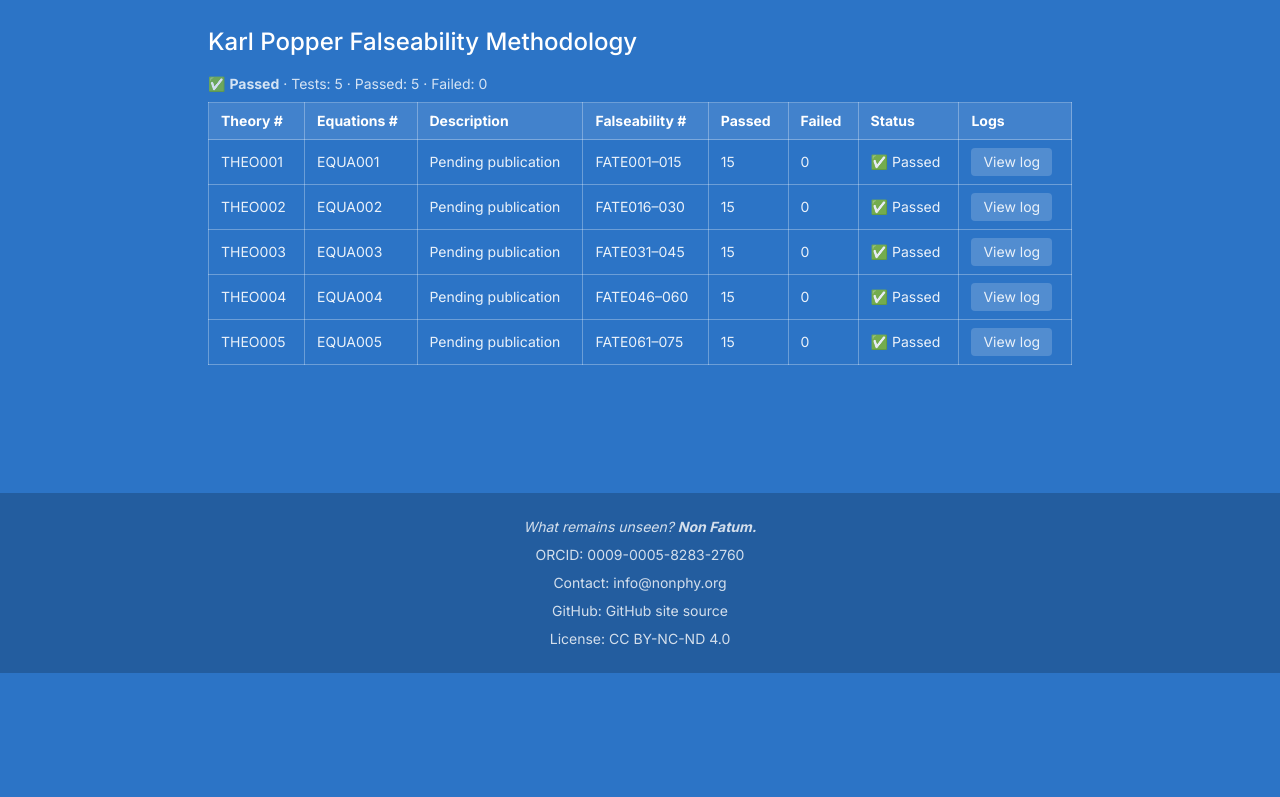
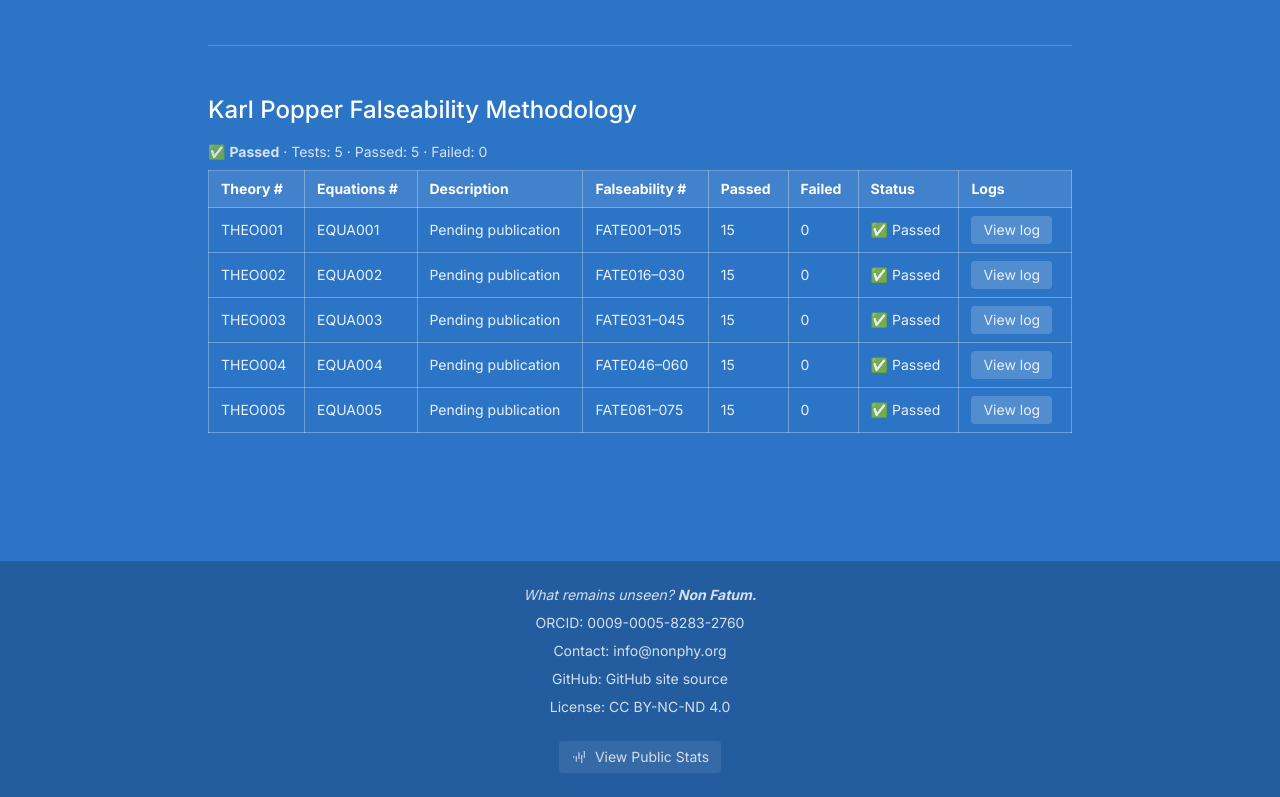
Before and after one commit to nonphyresearch/nonphy-site, a plain HTML site: page public/index.html in a window 1280 px wide. Shown: the part 1076-1873 px from the top of the page. Before the commit the page ends 1749 px from the top, so only its background shows below. Drawn offline with nearby package versions, Linux system fonts and the light colour scheme.

Commit message:
plausible.io stats link addded at footer

```diff
--- a/public/index.html
+++ b/public/index.html
@@ -90,6 +90,8 @@
         </form>
       </section>
 
+
+
       <!-- Two Columns: Method/About and News Log -->
       <section class="section-divider pt-12">
         <div class="grid md:grid-cols-2 gap-8">
@@ -107,6 +109,7 @@
           <div>
             <h3 class="text-2xl font-medium mb-4">News Log</h3>
             <ul class="list-disc list-inside space-y-2 opacity-90 text-sm">
+              <li><strong>2025-07-24 05:50 UTC</strong><br>Public analytics dashboard powered by Plausible now available in the footer</li>
               <li><strong>2025-07-24 05:21 UTC</strong><br>Non Phy receives global attention on Day 1: 108 visitors, 823 requests, access from 10+ countries including SG, US, BR, DE, RU, NL, and 18 GitHub clones</li>
               <li><strong>2025-07-22 15:28 UTC</strong><br>Falsifiability Table has been added to the website</li>
               <li><strong>2025-07-22 14:00 UTC</strong><br>75 falsifiability tests completed across 5 foundational theories</li>
@@ -170,6 +173,7 @@
     </main>
   </div>
 
+
   <footer class="bg-black bg-opacity-20 py-6 mt-12">
     <div class="container mx-auto px-4 max-w-4xl text-center text-sm opacity-80 space-y-2">
       <p class="italic">What remains unseen? <strong>Non Fatum.</strong></p>
@@ -177,7 +181,23 @@
       <p>Contact: <a href="mailto:info@nonphy.org" class="hover:underline">info@nonphy.org</a></p>
       <p>GitHub: <a href="https://github.com/nonphyresearch/nonphy-site" class="hover:underline" target="_blank">GitHub site source</a></p>
       <p>License: <a href="https://creativecommons.org/licenses/by-nc-nd/4.0/" class="hover:underline" target="_blank">CC BY-NC-ND 4.0</a></p>
+
+      <!-- 📊 Public stats button -->
+      <div class="pt-4">
+        <a
+          href="https://plausible.io/nonphy.org"
+          target="_blank"
+          class="inline-flex items-center gap-2 px-3 py-1.5 text-sm rounded bg-white bg-opacity-10 hover:bg-opacity-20 transition"
+        >
+          <svg xmlns="http://www.w3.org/2000/svg" class="h-4 w-4 opacity-80" viewBox="0 0 24 24" fill="currentColor">
+            <path d="M3 13h2v-2H3v2zm4 6h2v-8H7v8zm4-4h2V5h-2v10zm4 6h2V9h-2v12zm4-8h2V3h-2v10z"/>
+          </svg>
+          <span>View Public Stats</span>
+        </a>
+      </div>
     </div>
   </footer>
+
+
 </body>
 </html>
```
